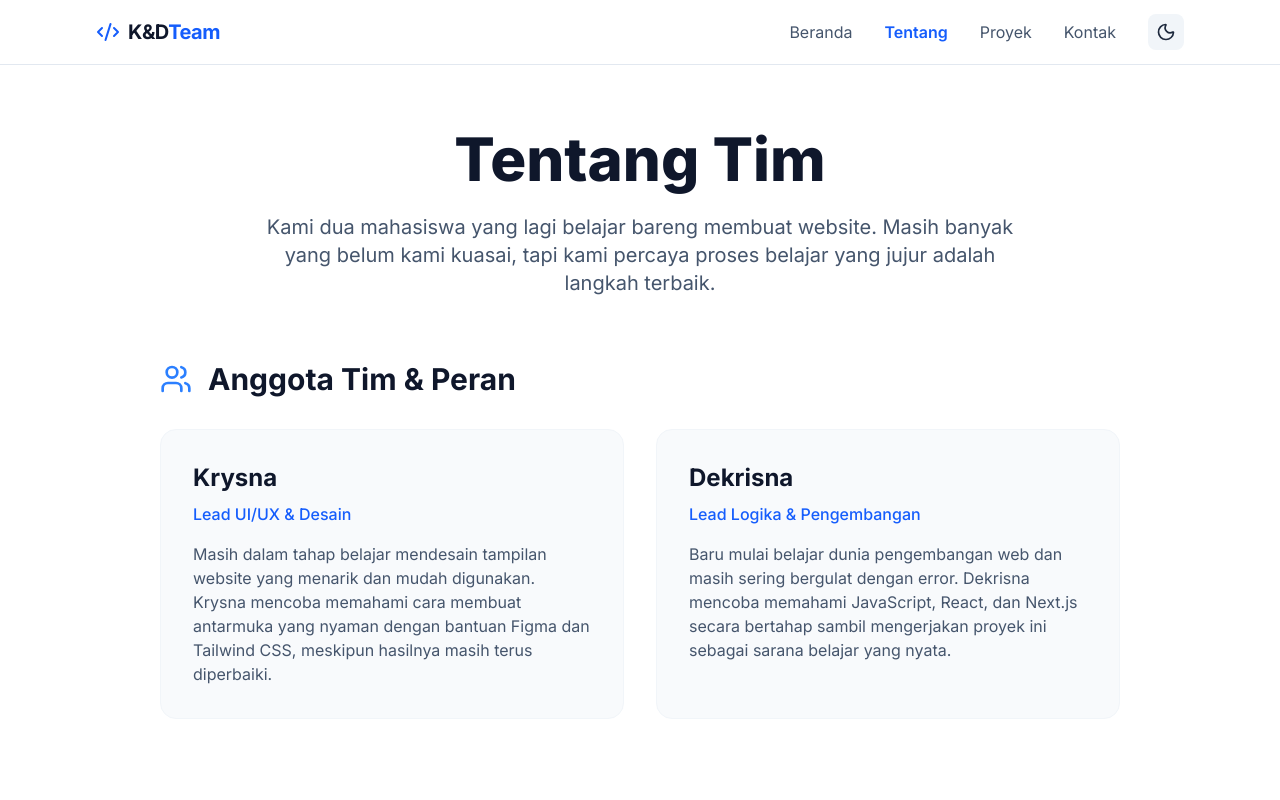
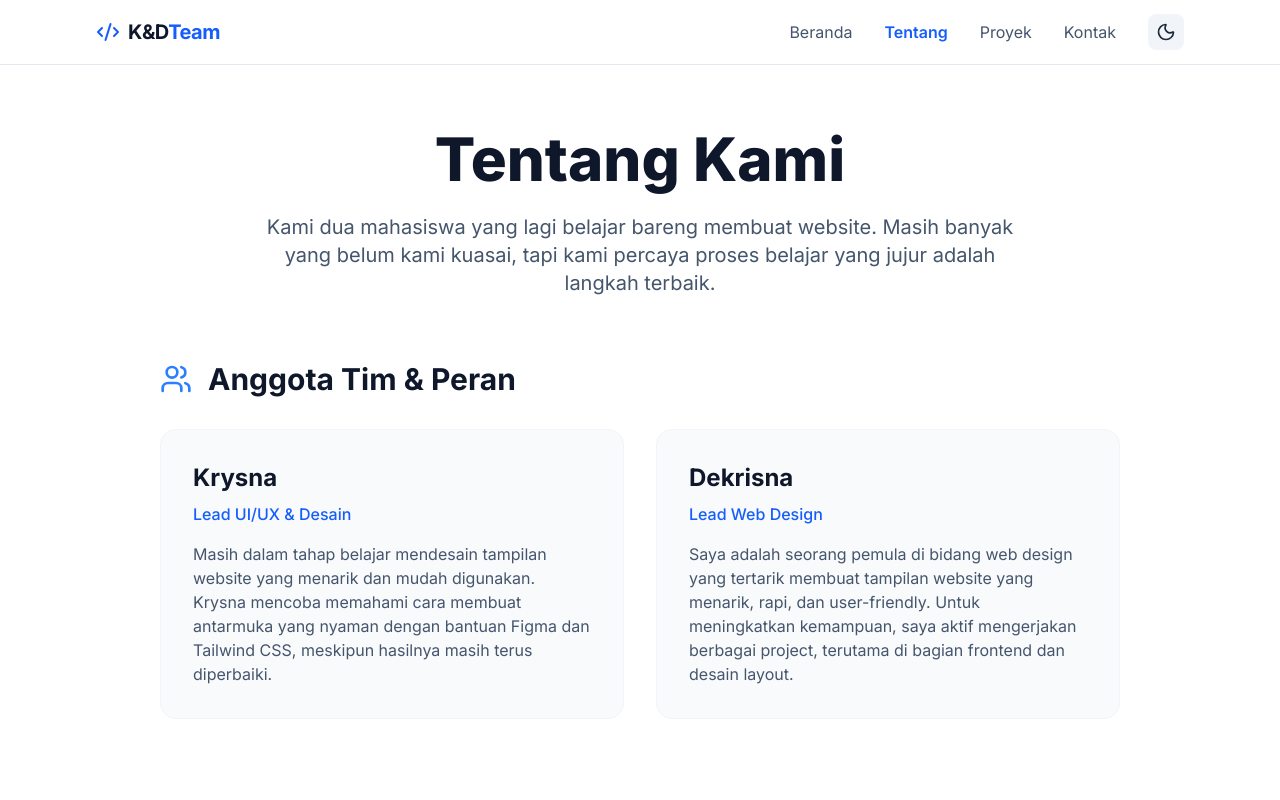
Before and after one commit to krysna07/Uts-Pweb, a Next.js app: page /about in a window 1280 px wide. Shown: the top 800 px of the page. Built offline with nearby package versions, Linux system fonts and the light colour scheme.

Commit message:
feast :Update beranda dan About

```diff
--- a/app/about/page.tsx
+++ b/app/about/page.tsx
@@ -9,7 +9,7 @@ export default function About() {
     <div className="flex flex-col px-4 sm:px-6 lg:px-8 py-16 max-w-5xl mx-auto">
       <div className="text-center mb-16">
         <h1 className="text-4xl md:text-6xl font-extrabold text-slate-900 dark:text-white mb-6">
-          Tentang Tim
+          Tentang Kami
         </h1>
         <p className="text-xl text-slate-600 dark:text-slate-400 max-w-3xl mx-auto">
           Kami dua mahasiswa yang lagi belajar bareng membuat website. Masih banyak yang belum kami kuasai, tapi kami percaya proses belajar yang jujur adalah langkah terbaik.
@@ -32,9 +32,9 @@ export default function About() {
           </div>
           <div className="bg-slate-50 dark:bg-slate-900 p-8 rounded-2xl border border-slate-100 dark:border-slate-800">
             <h3 className="text-2xl font-bold text-slate-900 dark:text-white mb-2">Dekrisna</h3>
-            <p className="text-blue-600 dark:text-blue-400 font-medium mb-4">Lead Logika & Pengembangan</p>
+            <p className="text-blue-600 dark:text-blue-400 font-medium mb-4">Lead Web Design</p>
             <p className="text-slate-600 dark:text-slate-400">
-              Baru mulai belajar dunia pengembangan web dan masih sering bergulat dengan error. Dekrisna mencoba memahami JavaScript, React, dan Next.js secara bertahap sambil mengerjakan proyek ini sebagai sarana belajar yang nyata.
+              Saya adalah seorang pemula di bidang web design yang tertarik membuat tampilan website yang menarik, rapi, dan user-friendly. Untuk meningkatkan kemampuan, saya aktif mengerjakan berbagai project, terutama di bagian frontend dan desain layout.
             </p>
           </div>
         </div>
--- a/app/page.tsx
+++ b/app/page.tsx
@@ -70,10 +70,10 @@ export default function Home() {
           />
           <TeamCard
             name="Gede Krisna Chita Dharma Wacika"
-            role="Logika & Pengembangan"
+            role="Web Design"
             image="/foto%20dekrisna.jpeg"
-            description="Masih dalam proses memahami logika pemrograman dan cara kerja web. Senang mencoba hal baru meski kadang error-nya lebih banyak dari yang diharapkan."
-            skills={["Next.js", "JavaScript", "React", "TypeScript"]}
+            description="Saya sedang belajar web design dan tertarik membuat tampilan website yang menarik dan mudah digunakan. Walaupun masih pemula, saya aktif mencoba berbagai project untuk meningkatkan skill, terutama di bagian tampilan (frontend) dan desain layout."
+            skills={["Next.js", "JavaScript", "CSS", "HTML", "Pyhton"]}
           />
         </div>
       </section>
```
